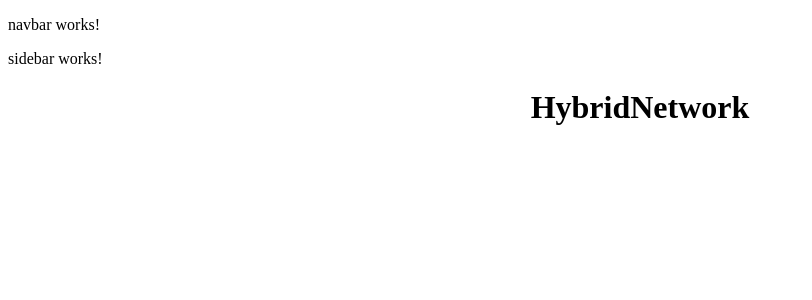
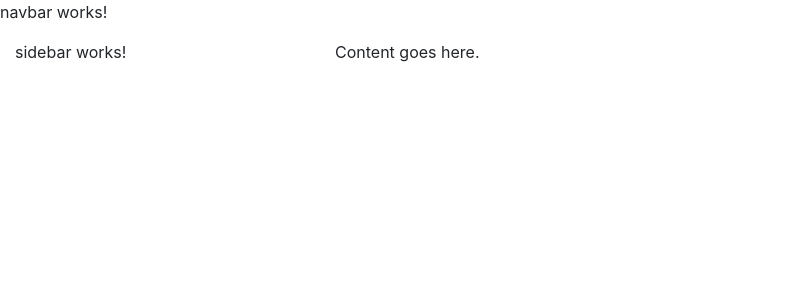
Before and after one commit to tafadzwa-mandava/Hybrid-Network, an Angular app: page / in a window 1280 px wide. Shown: the top 300 px of the page, without its empty margins (0-812 px from the left). Built offline with nearby package versions, Linux system fonts and the light colour scheme.

Commit message:
Added bootstrap, jquery and popper in angular.json file

```diff
--- a/angular.json
+++ b/angular.json
@@ -23,9 +23,15 @@
               "src/assets"
             ],
             "styles": [
+              "node_modules/bootstrap/dist/css/bootstrap.min.css",
               "src/styles.css"
             ],
-            "scripts": [],
+            "scripts": [
+              "node_modules/jquery/dist/jquery.min.js",
+              "node_modules/popper.js/dist/umd/popper.min.js",
+              "node_modules/bootstrap/dist/js/bootstrap.min.js",
+              "node_modules/chart.js/dist/Chart.min.js"
+            ],
             "es5BrowserSupport": true
           },
           "configurations": {
--- a/package.json
+++ b/package.json
@@ -19,7 +19,11 @@
     "@angular/platform-browser": "~7.2.0",
     "@angular/platform-browser-dynamic": "~7.2.0",
     "@angular/router": "~7.2.0",
+    "bootstrap": "^4.0.0-beta",
+    "chart.js": "^2.7.3",
     "core-js": "^2.5.4",
+    "jquery": "^3.3.1",
+    "popper.js": "^1.11.0",
     "rxjs": "~6.3.3",
     "tslib": "^1.9.0",
     "zone.js": "~0.8.26"
--- a/src/app/app.component.html
+++ b/src/app/app.component.html
@@ -1,9 +1,11 @@
 <!--The content below is only a placeholder and can be replaced.-->
 <app-navbar></app-navbar>
-<app-sidebar></app-sidebar>
-<div style="text-align:center">
-  <h1>
-   {{ title }}
-  </h1>
+
+<div class="container-fluid">
+  <div class="row" id="mainContent">
+      <app-sidebar class="col-sm-3"></app-sidebar>
+      <div class="col-sm-9" id="dashboard">
+        <p>Content goes here.</p>
+      </div>
+  </div>
 </div>
-<router-outlet></router-outlet>
```
Also changed, not shown: 1 other file (tests, documents, lock files or other folders).
